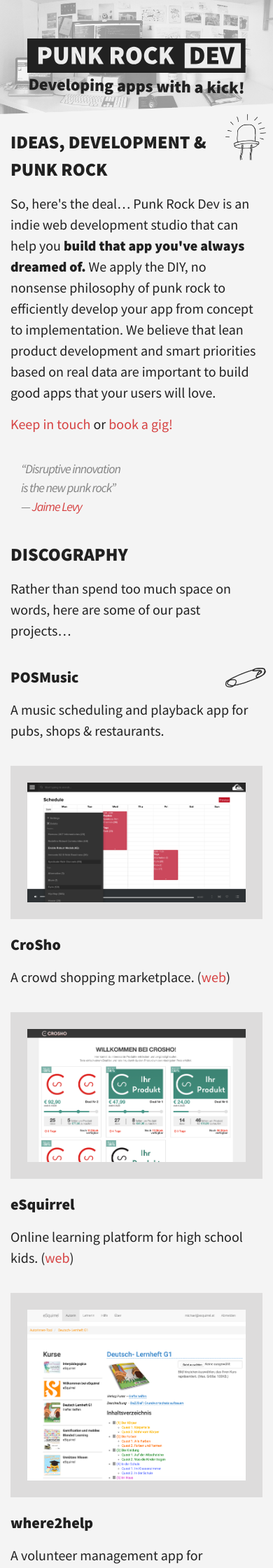
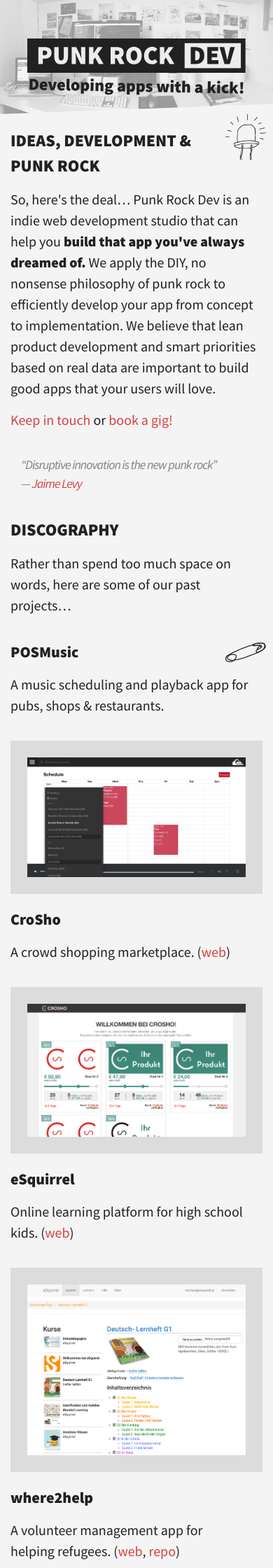
Before and after one commit to punkrockdev/punkrockdev.github.io, a Jekyll site: the page built from index.md, in a window 390 px wide. Shown: the top 2240 px of the page at 70% size. Built offline with Jekyll 4.4.1, drawn with Linux system fonts in a browser that asks for light colours; comment, search, counter and statistics services are not loaded; some of the changed text lies outside the part shown.

Commit message:
clean up typography on tablets

```diff
--- a/_layouts/home.html
+++ b/_layouts/home.html
@@ -25,7 +25,7 @@ that your users will love.
 </div>
 
 <div class="col-1-5">
-    <blockquote>“Disruptive innovation<br/> is the new punk rock”<br/>
+    <blockquote>“Disruptive innovation is the new punk rock”<br/>
     — <a href="http://jlrinteractive.com/">Jaime Levy</a></blockquote>
 </div>
 </div>
@@ -102,8 +102,8 @@ that your users will love.
     </div>
 </div>
 <div class="row" >
-    <div class="col-1-4-5 mugshot">
-        <img src="/images/ja.png">
+    <div class="col-1-4-5">
+        <img src="/images/ja.png" class="mugshot">
     </div>
     <div class="col-3-4-5">
         <h3><a href="http://metakermit.com/">Dražen Lučanin</a></h3>
@@ -143,6 +143,14 @@ Looking forward to hearing from you!</p>
 
         <form action="http://formspree.io/info@punkrockdev.com" method="post">
             <div class="form-input" >
+                <label for="name">Your name:</label>
+                <input id="name" type="text" name="name" autocomplete="name" />
+            </div>
+            <div class="form-input" >
+                <label for="email">Your email:</label>
+                <input id="email" type="email" name="email" autocomplete="email" required />
+            </div>
+            <div class="form-input" >
                 <label for="deadline">When do you expect the project  delivered?</label>
                 <span class="slider-value" >
                     <output name="deadlineOut" id="deadlineOut">4</output> month(s)
@@ -163,14 +171,6 @@ Looking forward to hearing from you!</p>
             <div class="form-input" >
                 <label for="description">Describe your project in a couple of sentences:</label>
                 <textarea id="description" name="description"></textarea>
-            </div>
-            <div class="form-input" >
-                <label for="name">Your name:</label>
-                <input id="name" type="text" name="name" autocomplete="name" />
-            </div>
-            <div class="form-input" >
-                <label for="email">Your email:</label>
-                <input id="email" type="email" name="email" autocomplete="email" required />
             </div>
             <input type="text" name="_gotcha" style="display:none" />
             <input type="hidden" name="_next" value="http://punkrockdev.com/thanks.html" />
@@ -187,7 +187,9 @@ Looking forward to hearing from you!</p>
 </div>
 
 <div class="raw show-laptop">
+    <div class="col-3-5 col-offset-1-5">
 {% include newsletter.html %}
+    </div>
 </div>
 </div>
 </div>
--- a/_sass/_base.scss
+++ b/_sass/_base.scss
@@ -26,7 +26,7 @@ body {
     background-color: $background-color;
     -webkit-text-size-adjust: 100%;
 
-    @include media-query($on-palm) {
+    @include media-query($on-laptop) {
         font-size: $base-font-size-mobile;
     }
 }
--- a/_sass/_form.scss
+++ b/_sass/_form.scss
@@ -5,13 +5,12 @@ form {
     background: $grey-color-transparent;
 
     .form-input { margin-bottom: 1em;}
+    label { margin-right: 1em; }
     input, textarea {
         font: 1em $base-font-family;
         border: none;
         padding: 0.3em;
-        margin-left: 1em;
         @include media-query($on-palm) {
-            margin-left: 0;
             padding: 2px;
         }
     }
@@ -44,6 +43,10 @@ form {
     .slider-value {
         font: 1em $base-font-family;
         margin: 0.5em;
+        @include media-query($on-laptop) {
+            margin: 0em;
+            width: 100%;
+        }
     }
 }
 
--- a/_sass/_layout.scss
+++ b/_sass/_layout.scss
@@ -129,7 +129,14 @@
 .footer-content {
     float: left;
     position: absolute;
-    padding-top: 10%
+    padding-top: 10%;
+    font-size: $small-font-size;
+    @include media-query($on-laptop) {
+        font-size: $small-font-size-laptop;
+    }
+    @include media-query($on-palm) {
+        font-size: $small-font-size-mobile;
+    }
 
 }
 .footer-background img {
@@ -157,7 +164,6 @@
     padding-left: 0.7em;
     @include media-query($on-palm) {
         width: 100%;
-        font-size: 23px;
     }
 }
 
@@ -236,7 +242,7 @@ p {
 
 
         @include media-query($on-laptop) {
-            font-size: 26px;
+            font-size: 24px;
         }
         @include media-query($on-palm) {
             width: 80%;
@@ -262,6 +268,7 @@ p {
 
 .doodle {
     padding-top: 2em;
+    text-align: center;
     @include media-query($on-palm) {
         padding-top: 0;
         position: absolute;
@@ -284,7 +291,7 @@ p {
 }
 
 .mugshot {
-    padding: 1em;
+    padding: 2em;
     @include media-query($on-palm) {
         padding-top: 0;
         padding-left: 0;
--- a/css/main.scss
+++ b/css/main.scss
@@ -9,8 +9,10 @@
 $base-font-family: 'Source Sans Pro', Helvetica, Arial, sans-serif;
 $base-font-size:   24px;
 $base-font-size-mobile:   20px;
+
 $small-font-size:  $base-font-size * 0.875;
-$small-font-size-mobile:  $base-font-size-mobile * 0.875;
+$small-font-size-laptop:  $base-font-size-mobile * 0.895;
+$small-font-size-mobile:  $base-font-size-mobile * 0.605;
 $base-line-height: 1.5;
 
 $spacing-unit:     30px;
```
Also changed, not shown: other parts of _layouts/home.html (+1 -1 lines).
